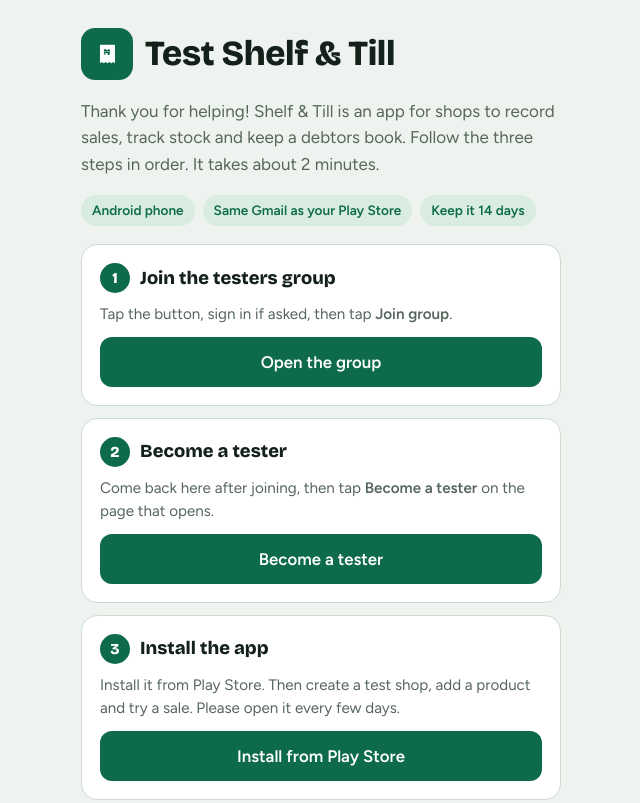
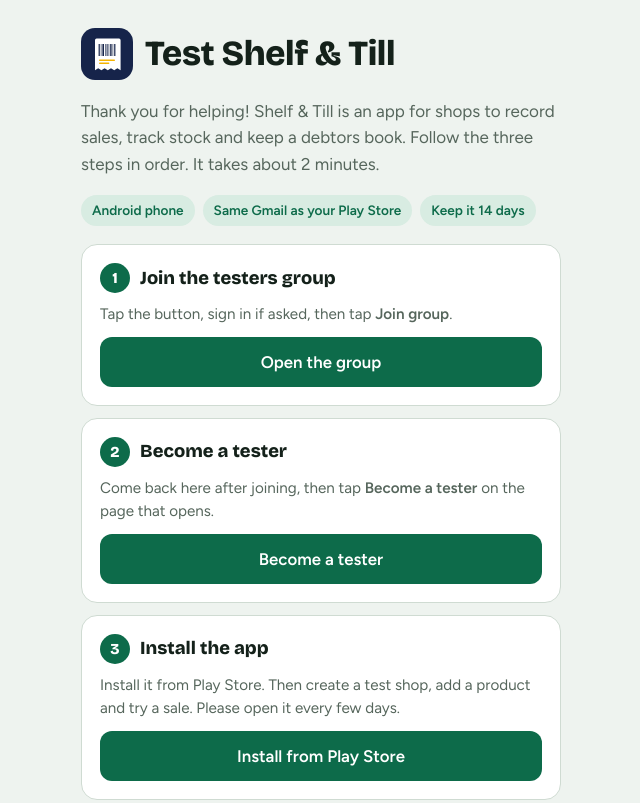
Before and after one commit to eegbetu/Shelftill, a plain HTML site: page index.html in a window 1280 px wide. Shown: the top 803 px of the page, without its empty margins (319-959 px from the left). Drawn offline with nearby package versions, Linux system fonts and the light colour scheme.

Commit message:
New navy and amber receipt logo
Co-Authored-By: Claude Opus 5.5 <noreply@anthropic.com>
Claude-Session: https://claude.ai/code/session_017gVP34i8VqGQEKFzsSfHdE

```diff
--- a/index.html
+++ b/index.html
@@ -26,8 +26,8 @@ body{margin:0;background:var(--bg);color:var(--ink);font:17px/1.55 var(--f-body)
   padding-left:max(16px,env(safe-area-inset-left,0px));padding-right:max(16px,env(safe-area-inset-right,0px));padding-block:28px 48px}
 main{max-width:30rem;margin:0 auto;display:flex;flex-direction:column;gap:18px}
 .brand{display:flex;align-items:center;gap:12px}
-.logo{width:52px;height:52px;border-radius:14px;background:var(--green);display:grid;place-items:center;flex-shrink:0}
-.logo svg{width:30px;height:30px}
+.logo{width:52px;height:52px;border-radius:14px;background:#16244a;display:grid;place-items:center;flex-shrink:0}
+.logo svg{width:34px;height:34px}
 h1{font:800 clamp(1.7rem,7vw,2.2rem)/1.1 var(--f-display);margin:0;letter-spacing:-.01em;text-wrap:balance}
 .lede{margin:0;color:var(--muted)}
 .req{display:flex;flex-wrap:wrap;gap:8px;margin:0;padding:0;list-style:none}
@@ -52,7 +52,7 @@ code{font-family:ui-monospace,Menlo,Consolas,monospace;font-size:.9em;background
 <body>
 <main>
   <div class="brand">
-    <div class="logo" aria-hidden="true"><svg viewBox="0 0 512 512"><path d="M136 96h240a16 16 0 0 1 16 16v300l-32-20-32 20-32-20-32 20-32-20-32 20-32-20-32 20V112a16 16 0 0 1 16-16z" fill="#fff"/><text x="256" y="268" text-anchor="middle" font-family="sans-serif" font-weight="700" font-size="150" fill="#0d6b4a">₦</text></svg></div>
+    <div class="logo" aria-hidden="true"><svg viewBox="96 80 320 340"><path d="M136 96h240a16 16 0 0 1 16 16v300l-32-20-32 20-32-20-32 20-32-20-32 20-32-20-32 20V112a16 16 0 0 1 16-16z" fill="#fff"/><g fill="#16244a"><rect x="172" y="150" width="12" height="120"/><rect x="194" y="150" width="6" height="120"/><rect x="210" y="150" width="16" height="120"/><rect x="236" y="150" width="6" height="120"/><rect x="252" y="150" width="10" height="120"/><rect x="272" y="150" width="6" height="120"/><rect x="288" y="150" width="14" height="120"/><rect x="312" y="150" width="6" height="120"/><rect x="328" y="150" width="12" height="120"/></g><rect x="176" y="306" width="160" height="14" rx="7" fill="#f5b301"/><rect x="176" y="336" width="104" height="14" rx="7" fill="#f5b301"/></svg></div>
     <h1>Test Shelf &amp; Till</h1>
   </div>
   <p class="lede">Thank you for helping! Shelf &amp; Till is an app for shops to record sales, track stock and keep a debtors book. Follow the three steps in order. It takes about 2 minutes.</p>
```
Also changed, not shown: icon.png.
